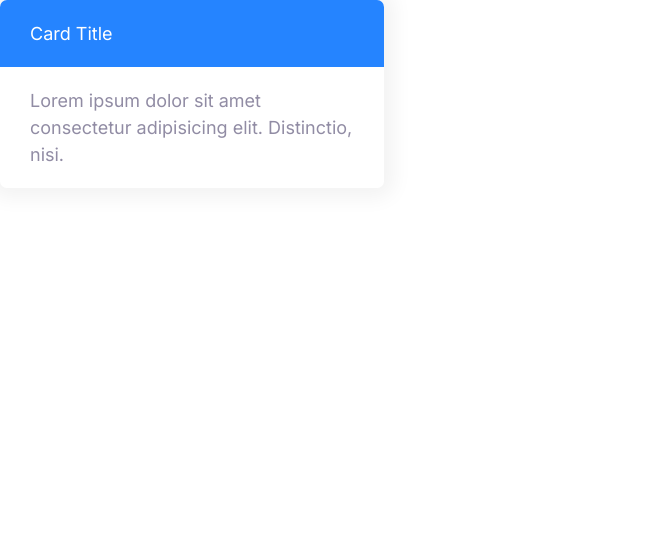
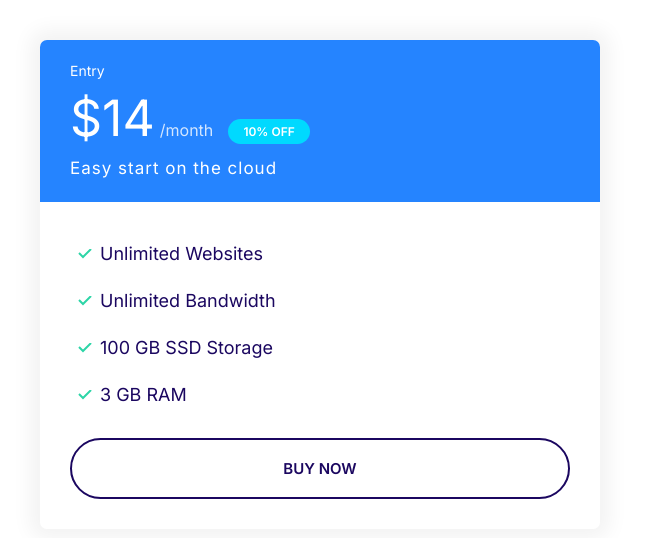
Before and after one commit to rosejaz/FINAL-HTML-CSS-PROJECT, a plain HTML site: page index.html in a window 1280 px wide. Shown: the whole page, without its empty margins (0-663 px from the left). Drawn offline with Linux system fonts and the light colour scheme.

Commit message:
Build the plan component

```diff
--- a/css/style.css
+++ b/css/style.css
@@ -119,6 +119,7 @@ a {
 
 .badge--small {
   font-size: 1.6rem;
+  padding: 0.5rem 1.5rem;
 }
 
 @media screen and (min-width: 1024px) {
@@ -304,3 +305,56 @@ a {
   background: var(--secondary-color);
   color: white;
 }
+
+.card--secondary .badge--secondary {
+  background: #02cdf1;
+}
+
+/* Plans */
+
+.plan__name {
+  color: #fff;
+  font-size: 2.4rem;
+  font-weight: 500;
+  margin: 0;
+}
+
+.plan__price {
+  font-size: 6rem;
+}
+
+.plan__billing-cycle {
+  font-size: 2.4rem;
+  font-weight: 300;
+  margin-right: 1rem;
+  opacity: 0.8;
+}
+
+.plan__description {
+  display: block;
+  font-size: 2rem;
+  font-weight: 300;
+  letter-spacing: 1px;
+}
+
+.plan .list__item {
+  margin-bottom: 2rem;
+}
+
+@media screen and (min-width: 1024px) {
+  .plan__name {
+    font-size: 1.4rem;
+  }
+
+  .plan__price {
+    font-size: 5rem;
+  }
+
+  .plan__billing-cycle {
+    font-size: 1.6rem;
+  }
+
+  .plan__description {
+    font-size: 1.7rem;
+  }
+}
--- a/index.html
+++ b/index.html
@@ -15,12 +15,25 @@
     <link rel="stylesheet" href="css/style.css" />
   </head>
   <body>
-    <div style="width: 30%">
-      <div class="card card--primary">
-        <header class="card__header">Card Title</header>
-        <div class="card__body">
-          Lorem ipsum dolor sit amet consectetur adipisicing elit. Distinctio,
-          nisi.
+    <div style="width: 50%; padding: 4rem">
+      <div class="plan">
+        <div class="card card--primary">
+          <header class="card__header">
+            <h3 class="plan__name">Entry</h3>
+            <span class="plan__price">$14</span>
+            <span class="plan__billing-cycle">/month</span>
+            <span class="badge badge--secondary badge--small">10% OFF</span>
+            <span class="plan__description">Easy start on the cloud</span>
+          </header>
+          <div class="card__body">
+            <ul class="list list--tick">
+              <li class="list__item">Unlimited Websites</li>
+              <li class="list__item">Unlimited Bandwidth</li>
+              <li class="list__item">100 GB SSD Storage</li>
+              <li class="list__item">3 GB RAM</li>
+            </ul>
+            <button class="btn btn--outline btn--block">Buy Now</button>
+          </div>
         </div>
       </div>
     </div>
```
